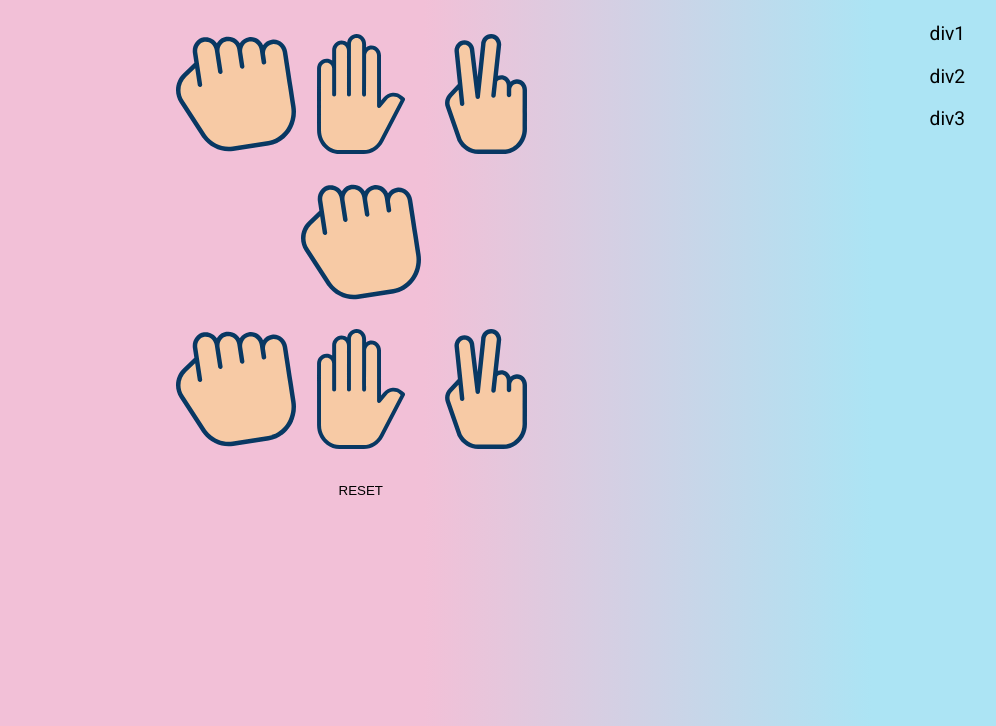
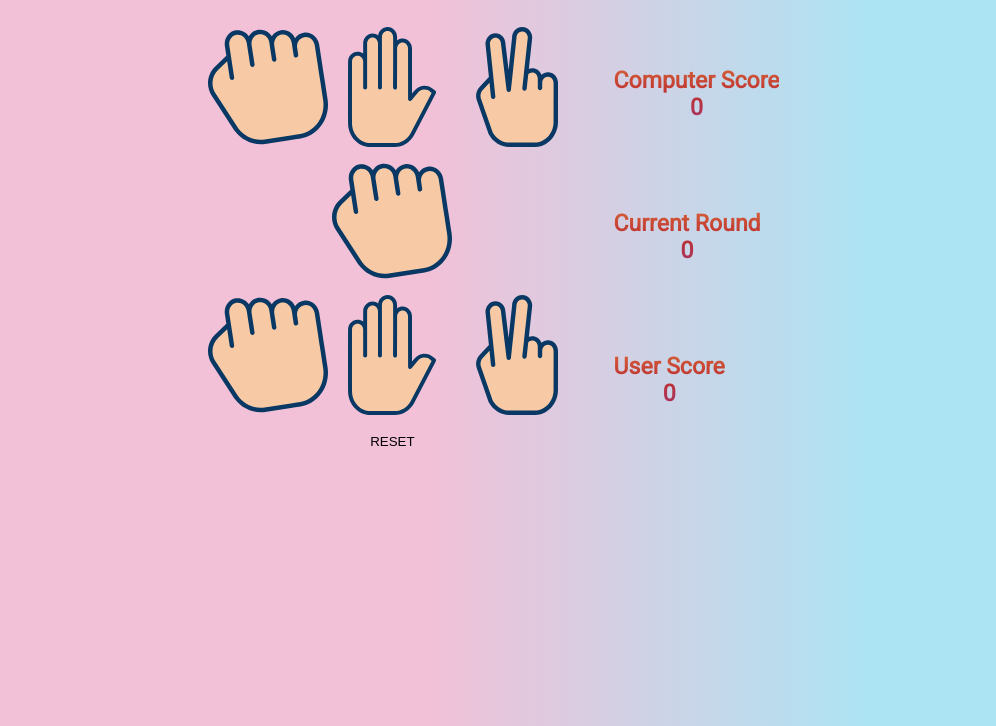
Before and after one commit to melon-husk/rockPaperSci, a plain HTML site: page index.html in a window 1280 px wide. Both pictures are taken after a click on the button "RESET". Shown: the part 74-800 px from the top of the page, without its empty margins (216-1212 px from the left). Drawn offline with Linux system fonts and the light colour scheme.

Commit message:
added scoreboard and reset

```diff
--- a/index.html
+++ b/index.html
@@ -41,26 +41,26 @@
                     onMouseOut="this.src='/images/scissor.svg'" id="hoomanUserScissor">
             </div>
             <div class="user">
-                <button id="reset" onclick="reset">
+                <button id="reset" onclick="reset()">
                     RESET
                 </button>
             </div>
 
         </div>
         <div id="scoreBox">
-            <div>
-                <p >
-                    div1
+            <div class="scr">
+                <p id="comScore">
+
                 </p>
             </div>
-            <div>
-                <p>
-                    div2
+            <div class="scr">
+                <p id="round">
+
                 </p>
             </div>
-            <div>
-                <p>
-                    div3
+            <div class="scr">
+                <p id="userScore">
+
                 </p>
             </div>
         </div>
--- a/main.css
+++ b/main.css
@@ -34,11 +34,20 @@ input {
 
 #main {
     display: flex;
+    padding-left: 30%;
 }
 #gameBox {
-    width: 90%;
+    width: 50%;
 }
-#scoreBox {
-    text-align: left;
-    margin: -19.2px 0;
+
+.scr {
+    height: 143px;
+    display: flex;
+    align-items: center;
+    text-align: center;
+    font-size: larger;
+    background: -webkit-linear-gradient(90deg, rgba(131,58,180,1) 0%, rgba(190,49,49,1) 50%, rgba(252,176,69,1) 100%);
+    -webkit-background-clip: text;
+    -webkit-text-fill-color: transparent;
+    font-weight: bolder;
 }
--- a/main.js
+++ b/main.js
@@ -58,7 +58,7 @@ let userScore = 0,
         comScore = 0,
         rounds = 5,
         win,
-        currentRound;
+        currentRound=1;
 function game(userCho) {
 
     let comCho = computerPlay();
@@ -93,6 +93,8 @@ function game(userCho) {
             document.getElementById('win').src = "/images/scissor.svg";
         }
     }
+    scoreboard(userScore, comScore, currentRound);
+    currentRound++;
     /*for(let i=0; i<rounds; i++) {
 
         let comCho = computerPlay();
@@ -113,10 +115,16 @@ function reset() {
     userScore = 0;
     comCho = 0;
     currentRound = 0;
-    document.getElementById('hoomanUserRock').src = "/images/rock.svg";
-    document.getElementById('hoomanUserPaper').src = "/images/rock.svg";
-    document.getElementById('hoomanUserRock').src = "/images/rock.svg";
-
+    comScore = 0;
+    document.getElementById('comUserRock').src = "/images/rock.svg";
+    document.getElementById('comUserPaper').src = "/images/paper.svg";
+    document.getElementById('comUserScissor').src = "/images/scissor.svg";
+    scoreboard(0,0,0);
+}
+function scoreboard(userScore, comScore, currentRound) {
+    document.getElementById('comScore').innerHTML = "Computer Score"+"<br>"+comScore;
+    document.getElementById('userScore').innerHTML = "User Score " +"<br>"+ userScore;
+    document.getElementById('round').innerHTML = "Current Round "+"<br>"+currentRound;
 }
 
 
```
